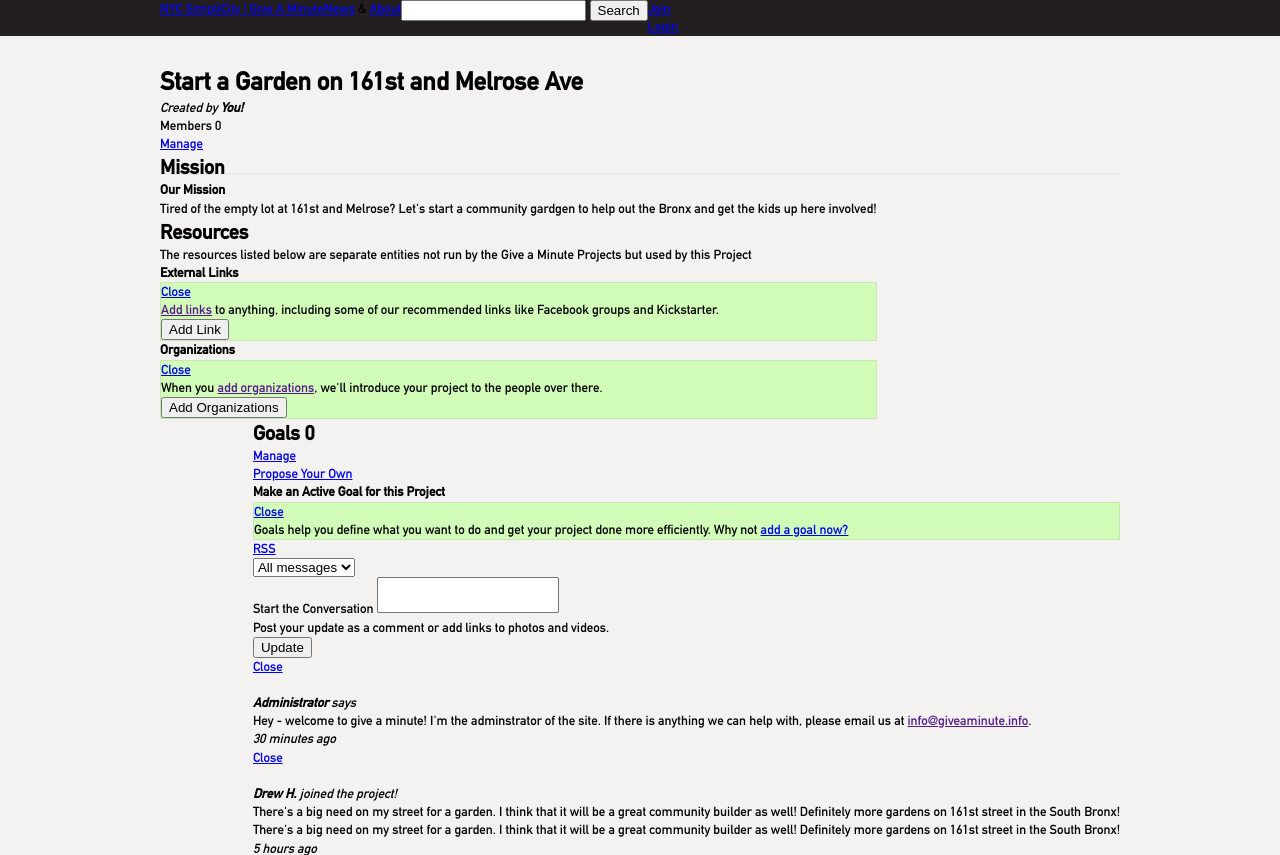
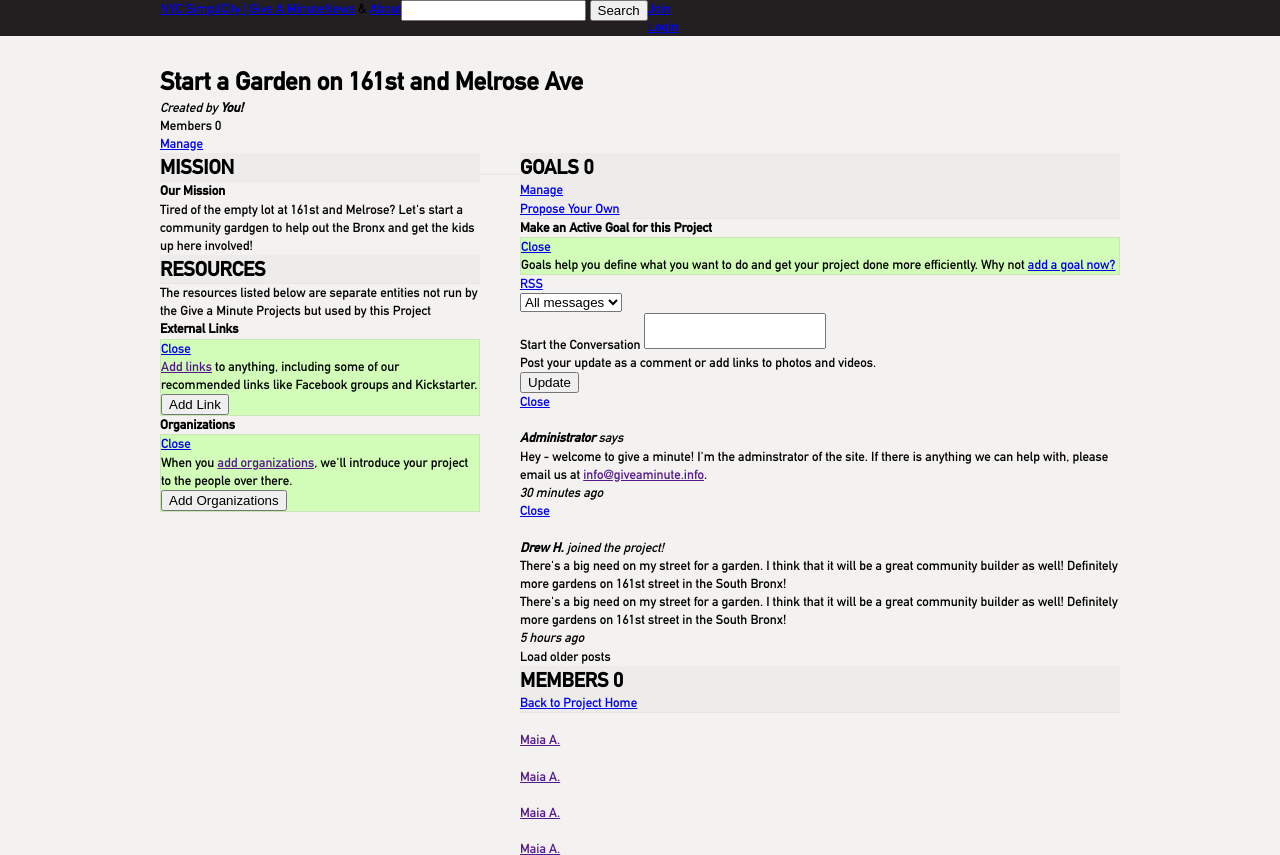
Before and after one commit to typecode/gam-ui-dep, a Python web app: template templates/project.html in a window 1280 px wide. Shown: the top 855 px of the page. Run offline with Jinja, Linux system fonts and the light colour scheme; the template is opened without the code that fills it, so the values that code supplies are empty.

Commit message:
continuing to mark up project page stuff

```diff
--- a/templates/project.html
+++ b/templates/project.html
@@ -133,6 +133,105 @@
 						</div>
 					</li>
 				</ol>
+				<div class="load-more">
+					Load older posts
+				</div>
+			</div>
+			<div class="box members">
+				<div class="hd">
+					<h2>Members <span class="counter">0</span></h2>
+					<div class="actions back">
+						<a href="#">Back <span>to</span> Project Home</a>
+					</div>
+				</div>
+				<div class="bd">
+					<div class="west">
+						<ul class="members-stack">
+							<li>
+								<div class="thumb">
+									<img src="" alt="" />
+								</div>
+								<a href="">Maia A.</a>
+							</li>
+							<li>
+								<div class="thumb">
+									<img src="" alt="" />
+								</div>
+								<a href="">Maia A.</a>
+							</li>
+							<li>
+								<div class="thumb">
+									<img src="" alt="" />
+								</div>
+								<a href="">Maia A.</a>
+							</li>
+							<li>
+								<div class="thumb">
+									<img src="" alt="" />
+								</div>
+								<a href="">Maia A.</a>
+							</li>
+							<li>
+								<div class="thumb">
+									<img src="" alt="" />
+								</div>
+								<a href="">Maia A.</a>
+							</li>
+							<li>
+								<div class="thumb">
+									<img src="" alt="" />
+								</div>
+								<a href="">Maia A.</a>
+							</li>
+						</ul>
+					</div>
+					<div class="east">
+						<div class="email-invite">
+							<div class="sub-hd">
+								<h3>Invite People <span>by</span> Email</h3>
+							</div>
+							<form action="" method="POST">
+								<textarea>Add emails separated by commas</textarea>
+								<input type="submit" value="Send Invites" />
+							</form>
+						</div>
+						<div class="ideas-invite">
+							<div class="sub-hd">
+								<h3>Invite People <span>with</span> Similar Ideas</h3>
+								<div class="pagination">
+									<span class="cur-index">1</span> of
+									<span class="total">34</span>
+								</div>
+							</div>
+							<div class="card">
+								<div class="controls">
+									<span class="control"><a href="#">Flag as Inappropiate</a></span>
+									<button>Invite</button>
+								</div>
+								<div class="carousel">
+									<div class="scroll-pane">
+										<ul>
+											<li>
+												<div class="note-card">
+													<cite class="note-meta-hd"><strong>Roger</strong> says &mdash;</cite>
+													<blockquote>
+														<p>I would really love to see the neighborhood come together and start up this garden. It would be so great to get involved in the community. Finially!</p>
+													</blockquote>
+													<cite class="note-meta-ft">Posted on 02.04.2011 at 2:45pm via Web</cite>
+												</div>
+											</li>
+										</ul>
+									</div>
+									<div class="carousel-controls">
+										<a class="next" href="#">
+											<span>Next</span>
+										</a>
+									</div>
+								</div>
+							</div>
+						</div>
+					</div>
+				</div>
 			</div>
 		</div>
 	</div>
--- a/ui/css/tc.gam.main.css
+++ b/ui/css/tc.gam.main.css
@@ -24,6 +24,12 @@ div.continent{ width:960px; margin:0 auto; }
 	div.headlands{ width:100%; }
 	div.midlands{ width:100%; }
 	div.foothills{ width:100%; }
+
+.midlands > .east { width:600px; }
+.midlands > .west { width:320px; }
+
+.midlands .box > .hd { background-color:#edeceb; border-bottom:1px solid #e6e6e3; }
+.midlands .box > .hd h2 { text-transform:uppercase; }
 
 .empty-state-box { background-color:#d1fdb9; border:1px solid #cae6b5; }
 
```
